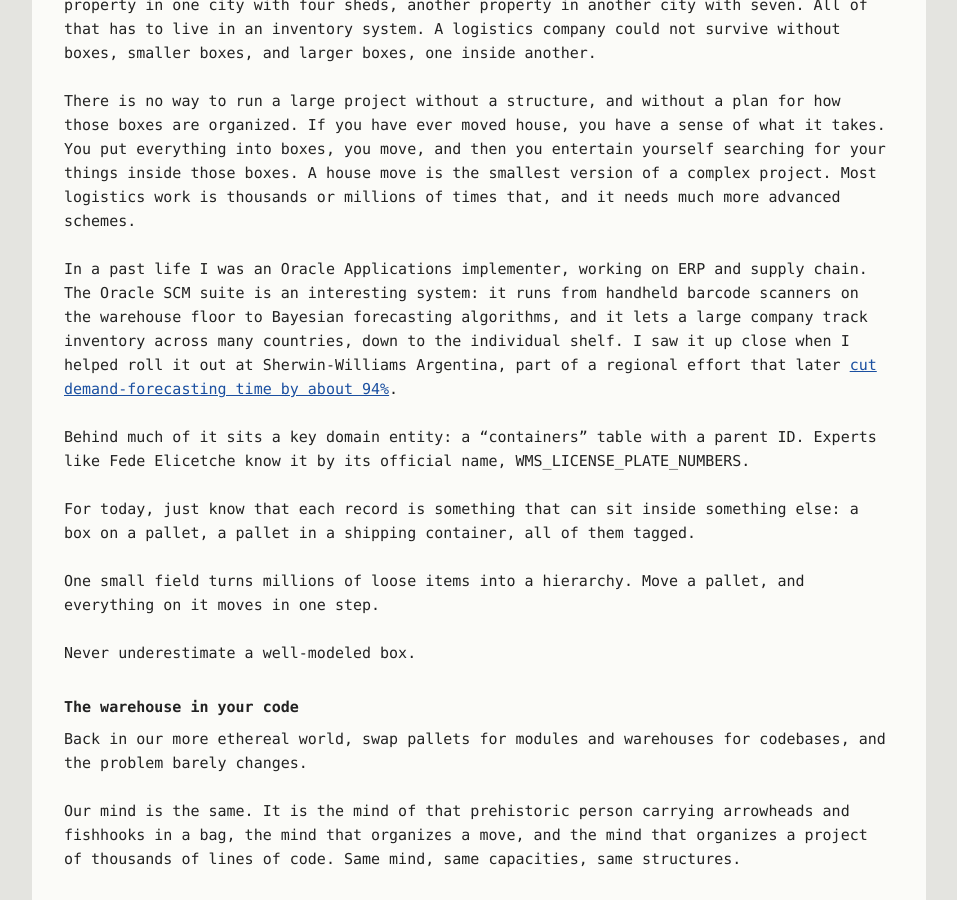
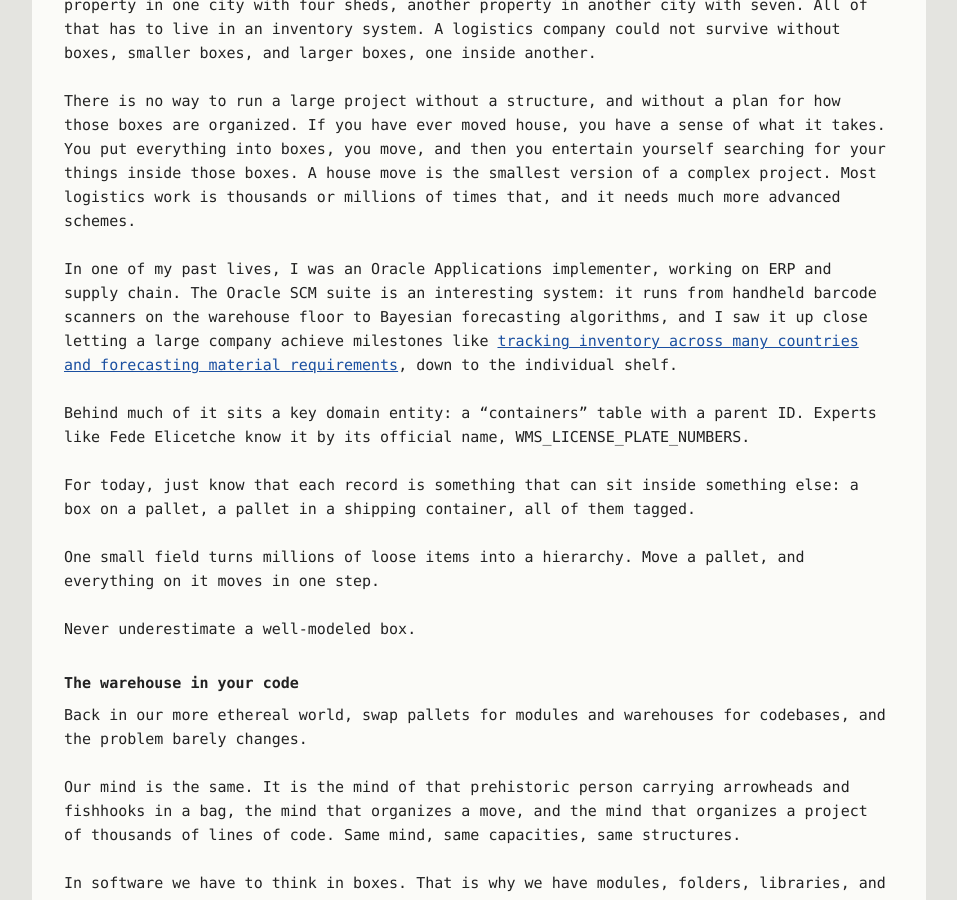
Before and after one commit to the-guish/the-dog-ate-my-typewriter, a Jekyll site: the page built from _posts/2026-11-01-my-dear-box.md, in a window 1280 px wide and 900 px high, scrolled down 950 px. Shown: the whole window, without its empty margins (161-1118 px from the left). Built offline with Jekyll 4.4.1, drawn with Linux system fonts in a browser that asks for light colours; our own code applies the rules of GitHub Pages for plain Markdown files.

Commit message:
edits
Signed-off-by: Luis Castro <dev@guish.in>

```diff
--- a/_posts/2026-11-01-my-dear-box.md
+++ b/_posts/2026-11-01-my-dear-box.md
@@ -22,7 +22,7 @@ Large warehouses work the same way. Goods go into small boxes, then into larger
 
 There is no way to run a large project without a structure, and without a plan for how those boxes are organized. If you have ever moved house, you have a sense of what it takes. You put everything into boxes, you move, and then you entertain yourself searching for your things inside those boxes. A house move is the smallest version of a complex project. Most logistics work is thousands or millions of times that, and it needs much more advanced schemes.
 
-In a past life I was an Oracle Applications implementer, working on ERP and supply chain. The Oracle SCM suite is an interesting system: it runs from handheld barcode scanners on the warehouse floor to Bayesian forecasting algorithms, and it lets a large company track inventory across many countries, down to the individual shelf. I saw it up close when I helped roll it out at Sherwin-Williams Argentina, part of a regional effort that later [cut demand-forecasting time by about 94%](https://www.slideshare.net/slideshow/zero-downtime-for-oracle-ebusiness-suite-on-oracle-exalogic/40254433).
+In one of my past lives, I was an Oracle Applications implementer, working on ERP and supply chain. The Oracle SCM suite is an interesting system: it runs from handheld barcode scanners on the warehouse floor to Bayesian forecasting algorithms, and I saw it up close letting a large company achieve milestones like [tracking inventory across many countries and forecasting material requirements](https://www.slideshare.net/slideshow/zero-downtime-for-oracle-ebusiness-suite-on-oracle-exalogic/40254433), down to the individual shelf.
 
 Behind much of it sits a key domain entity: a "containers" table with a parent ID. Experts like Fede Elicetche know it by its official name, WMS_LICENSE_PLATE_NUMBERS.
 
```
